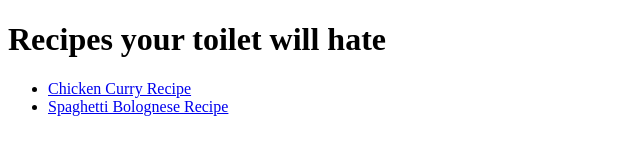
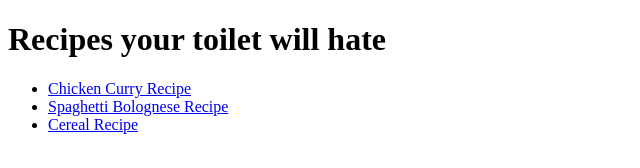
Before and after one commit to Kane-Kesler/odin-recipes, a plain HTML site: page index.html in a window 1280 px wide. Shown: the whole page, without its empty margins (0-640 px from the left). Drawn offline with Linux system fonts and the light colour scheme.

Commit message:
Added cereal link to index.html

```diff
--- a/index.html
+++ b/index.html
@@ -11,6 +11,7 @@
     <ul>
         <li><a href="recipes/chicken-curry.html">Chicken Curry Recipe</a></li>
         <li><a href="recipes/spaghetti-bolognese.html">Spaghetti Bolognese Recipe</a></li>
+        <li><a href="recipes/cereal.html">Cereal Recipe</a></li>
     </ul>
 
 </body>
```
